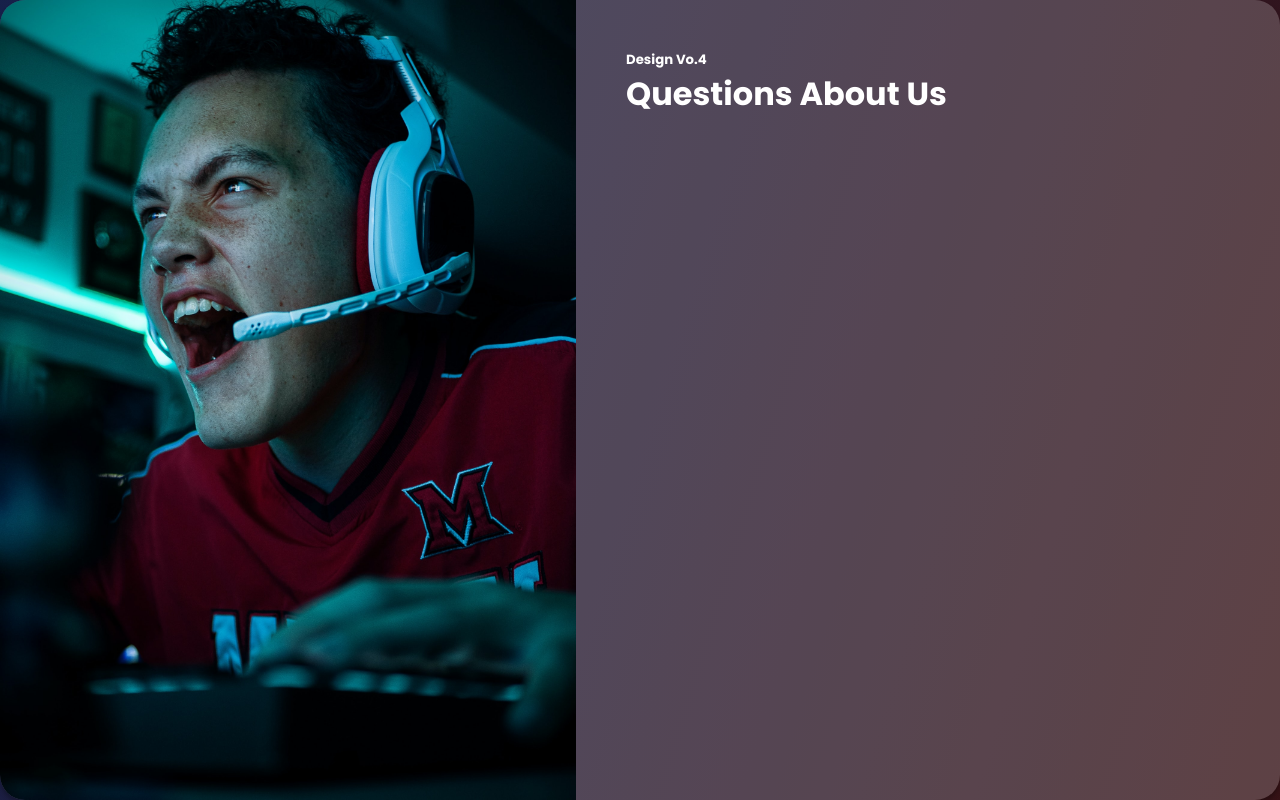
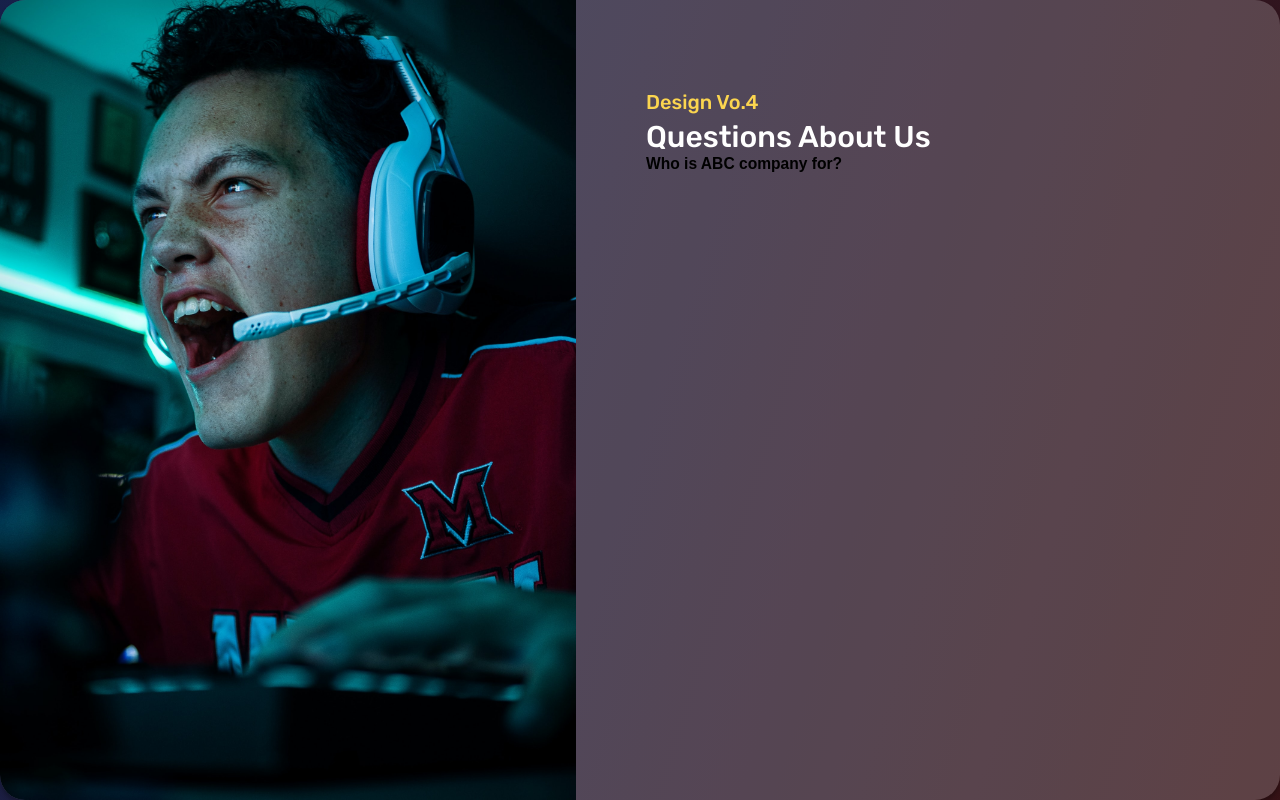
Before and after one commit to Mel1207/Vanilla-JS---Card-Accordion-Component, a plain HTML site: page index.html in a window 1280 px wide. Drawn offline with Linux system fonts and the light colour scheme.

```diff
--- a/css/fonts.sass
+++ b/css/fonts.sass
@@ -1 +1,4 @@
+// font-family: 'Poppins', sans-serif
 @import url('https://fonts.googleapis.com/css2?family=Poppins:ital,wght@0,100;0,200;0,300;0,400;0,500;0,600;0,700;0,800;0,900;1,200&display=swap')
+// font-family: 'Rubik', sans-serif
+@import url('https://fonts.googleapis.com/css2?family=Rubik:wght@300;400;500;600;700;800;900&display=swap')
--- a/css/global.sass
+++ b/css/global.sass
@@ -4,7 +4,7 @@
     box-sizing: border-box
 
 body
-    font-family: 'Poppins', sans-serif
+    font-family: 'Rubik', sans-serif
     color: $primary-font
 
 .container
@@ -24,6 +24,7 @@
         border-radius: 25px
         box-shadow:  0px 4px 4px rgba(0, 0, 0, 0.25)
         display: flex
+        align-items: center
 
         img.left-pane
             width: 45%
@@ -34,4 +35,7 @@
             width: 55%
             height: 100%
             background: none
-            padding: 50px
+            padding: 90px 70px
+
+            h5
+                margin-bottom: 5px
--- a/css/typhography.sass
+++ b/css/typhography.sass
@@ -0,0 +1,9 @@
+h1
+    color: $primary-font
+    font-size: 30px
+    font-weight: 500
+
+h5
+    color: $secondary-font
+    font-size: 20px
+    font-weight: 500
--- a/index.html
+++ b/index.html
@@ -14,6 +14,8 @@
             <div class="right-pane">
                 <h5>Design Vo.4</h5>
                 <h1>Questions About Us</h1>
+
+                <button><h3>Who is ABC company for?</h3> <a href="#!"><img src="" alt=""></a></button>
             </div>
         </div>
     </div>
```
Also changed, not shown: css/main.css, img/icon-close.svg (added), img/icon-open.svg (added), 1 other file.
